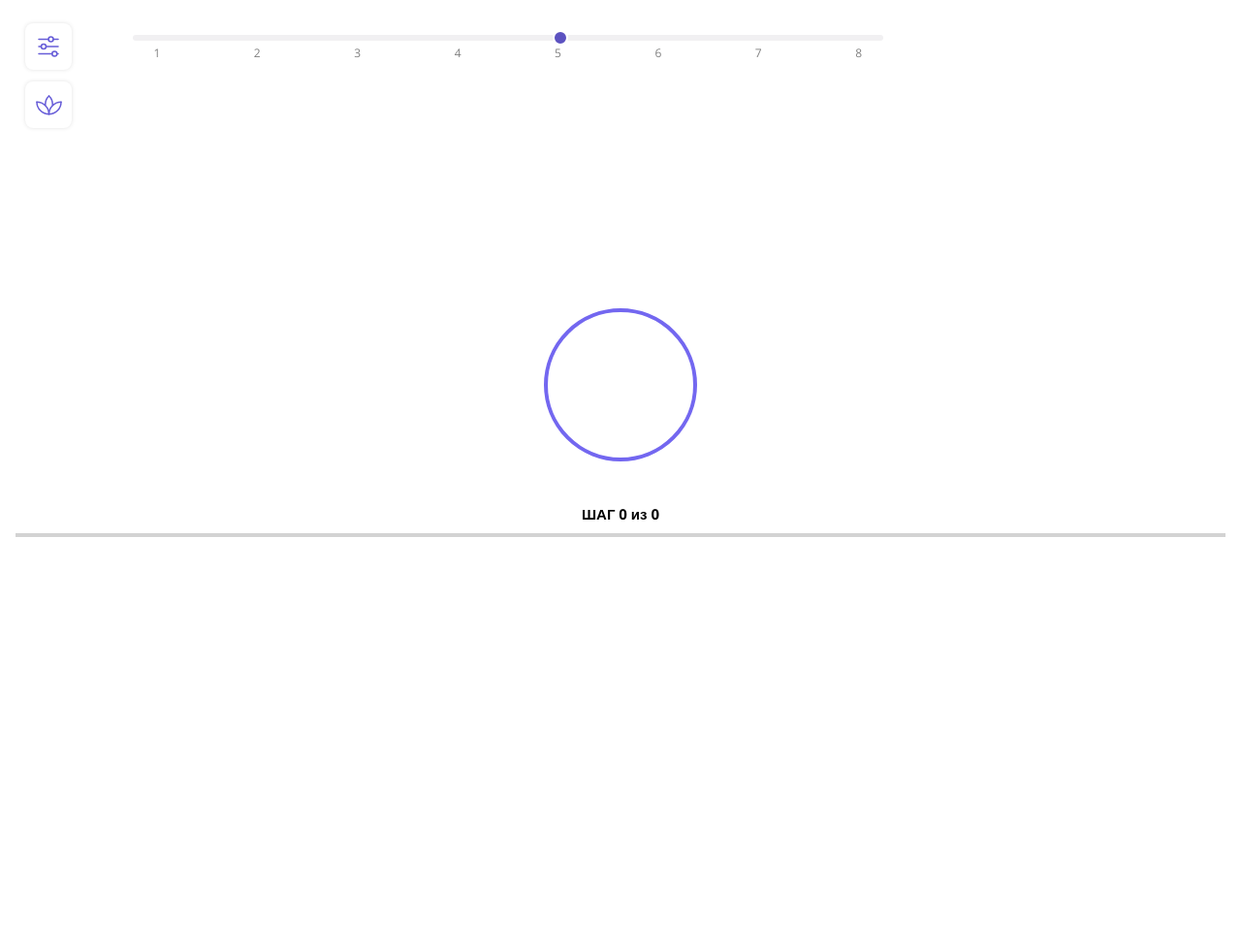
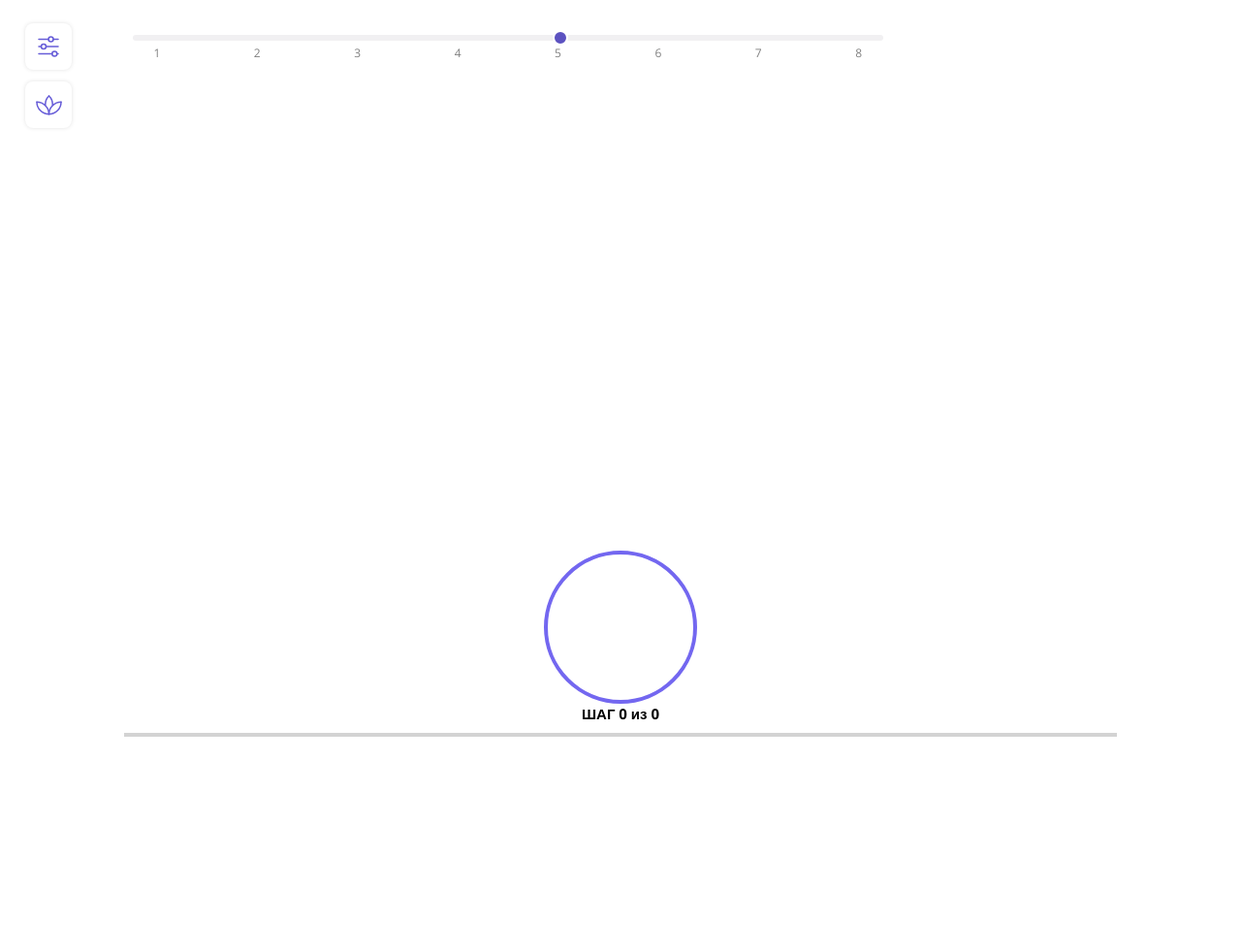
Before and after one commit to PaulAsaf2/wallstring-frontend, a PHP site: page / in a window 1280 px wide. Shown: the whole page at 97% size. Before the commit the page ends 800 px from the top, so only its background shows below. Run offline with PHP 8.4, Linux system fonts and the light colour scheme; some libraries are stand-ins or nearby versions.

Commit message:
replace circle to center

```diff
--- a/style.css
+++ b/style.css
@@ -118,12 +118,16 @@ body {
   flex-direction: column;
   align-items: center;
   justify-content: center;
-  padding: 14% 8px 0;
+  /* padding: 14% 8px 0; */
   row-gap: 6vh;
+  /* background-color: #c02f2f; */
+  height: calc(100vh - 150px);
 }
 
 .step_section {
-  width: 100%;
+  position: absolute;
+  bottom: 5vh;
+  width: 80%;
 }
 
 .step {
```
